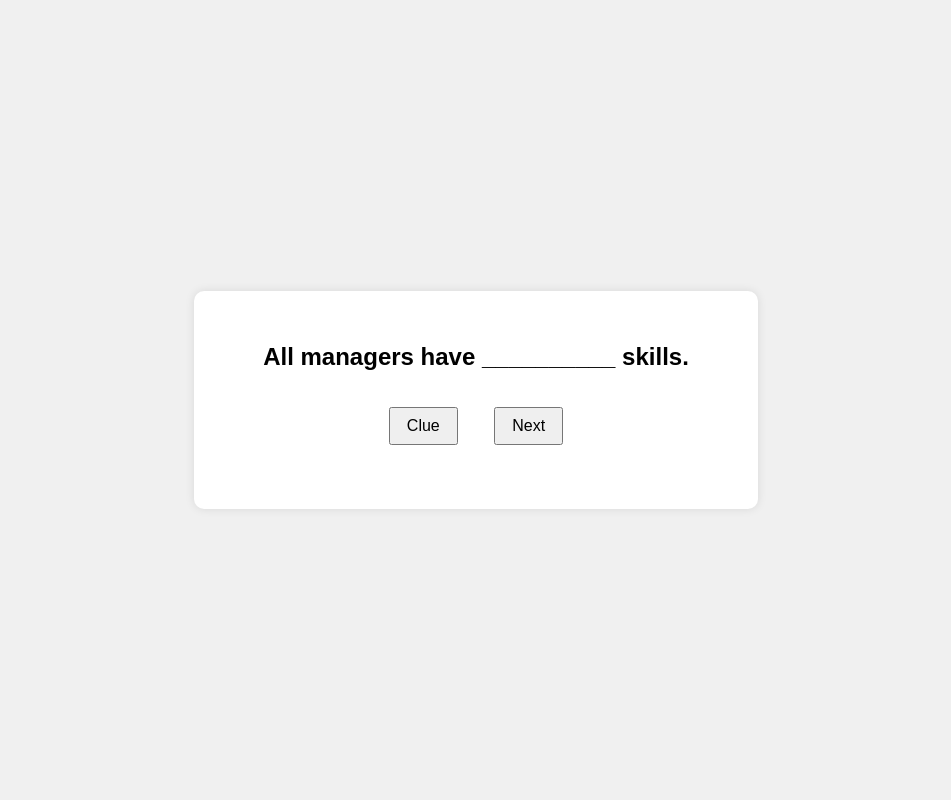
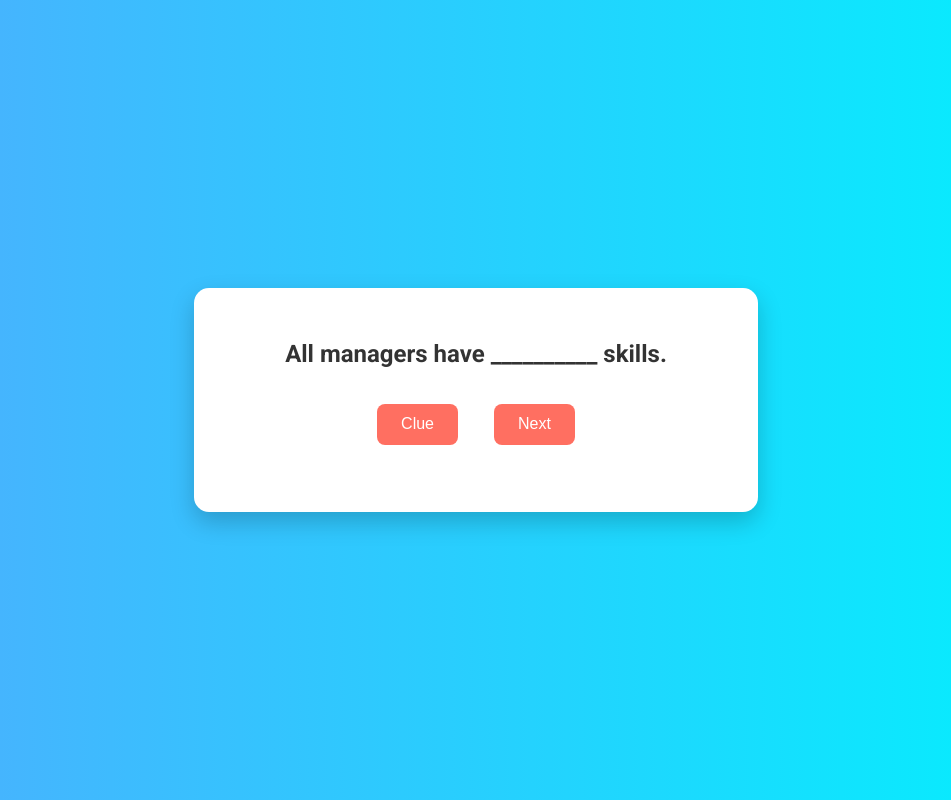
Before and after one commit to AbhinavKrishnanR/Quiz, a plain HTML site: page index.html in a window 1280 px wide. Both pictures are taken after a click on the button "Start". Shown: the whole page, without its empty margins (164-1115 px from the left). Drawn offline with Linux system fonts and the light colour scheme.

Commit message:
Update index.html

```diff
--- a/index.html
+++ b/index.html
@@ -5,42 +5,80 @@
   <meta name="viewport" content="width=device-width, initial-scale=1.0">
   <title>Quiz Game</title>
   <style>
+    @import url('https://fonts.googleapis.com/css2?family=Roboto:wght@400;700&display=swap');
+
     body {
-      font-family: Arial, sans-serif;
+      font-family: 'Roboto', sans-serif;
       display: flex;
       justify-content: center;
       align-items: center;
       height: 100vh;
       margin: 0;
-      background-color: #f0f0f0;
+      background: linear-gradient(to right, #4facfe, #00f2fe);
+      overflow: hidden;
     }
+
     .container {
       background: white;
       padding: 2rem;
-      border-radius: 10px;
-      box-shadow: 0 0 10px rgba(0,0,0,0.1);
+      border-radius: 15px;
+      box-shadow: 0 10px 25px rgba(0, 0, 0, 0.2);
       text-align: center;
       max-width: 500px;
       width: 100%;
+      animation: fadeIn 1s ease;
     }
+
+    h1, h2 {
+      color: #333;
+    }
+
     button {
       margin: 1rem;
-      padding: 0.5rem 1rem;
+      padding: 0.7rem 1.5rem;
       font-size: 1rem;
+      border: none;
+      border-radius: 8px;
+      cursor: pointer;
+      background: #ff6f61;
+      color: white;
+      transition: background 0.3s ease, transform 0.2s;
     }
+
+    button:hover {
+      background: #ff3e2d;
+      transform: scale(1.05);
+    }
+
     #clue {
       margin-top: 1rem;
       color: #007bff;
+      font-size: 1.2rem;
+    }
+
+    @keyframes fadeIn {
+      from {
+        opacity: 0;
+        transform: translateY(20px);
+      }
+      to {
+        opacity: 1;
+        transform: translateY(0);
+      }
+    }
+
+    .hidden {
+      display: none;
     }
   </style>
 </head>
 <body>
   <div class="container" id="startPage">
-    <h1>Welcome to the Quiz Game</h1>
+    <h1>🎉 Welcome to the Quiz Game 🎉</h1>
     <button onclick="startGame()">Start</button>
   </div>
 
-  <div class="container" id="questionPage" style="display: none;">
+  <div class="container hidden" id="questionPage">
     <h2 id="questionText">All managers have __________ skills.</h2>
     <div>
       <button onclick="showClue()">Clue</button>
@@ -68,8 +106,7 @@
     let currentQuestion = 0;
 
     function startGame() {
-      document.getElementById("startPage").style.display = "none";
-      document.getElementById("questionPage").style.display = "block";
+      transitionPages("startPage", "questionPage");
       loadQuestion();
     }
 
@@ -87,10 +124,26 @@
     function nextQuestion() {
       currentQuestion++;
       if (currentQuestion < questions.length) {
+        animateQuestionChange();
         loadQuestion();
       } else {
-        document.getElementById("questionPage").innerHTML = "<h2>Thank you for playing!</h2>";
+        document.getElementById("questionPage").innerHTML = "<h2>🎊 Thank you for playing! 🎊</h2>";
       }
+    }
+
+    function transitionPages(hideId, showId) {
+      const hideEl = document.getElementById(hideId);
+      const showEl = document.getElementById(showId);
+      hideEl.classList.add("hidden");
+      showEl.classList.remove("hidden");
+      showEl.classList.add("fadeIn");
+    }
+
+    function animateQuestionChange() {
+      const container = document.getElementById("questionPage");
+      container.style.animation = "none";
+      container.offsetHeight; // trigger reflow
+      container.style.animation = null;
     }
   </script>
 </body>
```
